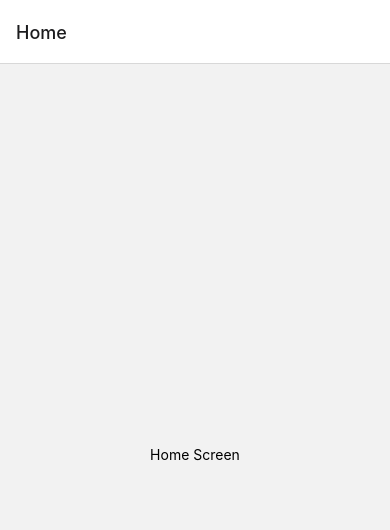
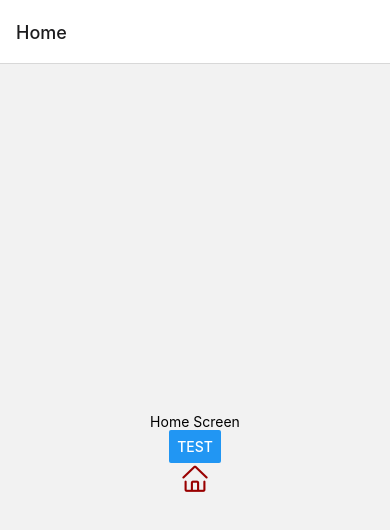
Before and after one commit to Ibnuard/react-native-forum-apps, a React Native app: screen / in a window 390 px wide. Shown: the top 530 px of the page. Built offline with nearby package versions, Linux system fonts and the light colour scheme.

Commit message:
add font awesome

```diff
--- a/package.json
+++ b/package.json
@@ -12,6 +12,7 @@
   "dependencies": {
     "@react-native-firebase/app": "^12.0.0",
     "@react-native-masked-view/masked-view": "^0.2.4",
+    "@react-navigation/bottom-tabs": "^6.0.0-next.18",
     "@react-navigation/native": "^6.0.0-next.13",
     "@react-navigation/stack": "^6.0.0-next.25",
     "react": "17.0.1",
@@ -19,7 +20,8 @@
     "react-native-gesture-handler": "^1.10.3",
     "react-native-reanimated": "^2.2.0",
     "react-native-safe-area-context": "^3.2.0",
-    "react-native-screens": "^3.3.0"
+    "react-native-screens": "^3.3.0",
+    "react-native-vector-icons": "^8.1.0"
   },
   "devDependencies": {
     "@babel/core": "^7.14.5",
--- a/src/navigator/navigator.js
+++ b/src/navigator/navigator.js
@@ -1,13 +1,24 @@
 import * as React from 'react';
-import { View, Text } from 'react-native';
+import { View, Text, Button } from 'react-native';
 import { createStackNavigator } from '@react-navigation/stack';
+import Icon from 'react-native-vector-icons/AntDesign'
 
 const Stack = createStackNavigator();
 
-function HomeScreen() {
+function HomeScreen({ navigation }) {
     return (
         <View style={{ flex: 1, alignItems: 'center', justifyContent: 'center' }}>
             <Text>Home Screen</Text>
+            <Button title={'test'} onPress={() => navigation.navigate('Profile')} />
+            <Icon name="home" size={30} color="#900" />
+        </View>
+    );
+}
+
+function ProfileScreen() {
+    return (
+        <View style={{ flex: 1, alignItems: 'center', justifyContent: 'center' }}>
+            <Text>Profile Screen</Text>
         </View>
     );
 }
@@ -16,6 +27,7 @@ export const AppNavigator = () => {
     return (
         <Stack.Navigator>
             <Stack.Screen name="Home" component={HomeScreen} />
+            <Stack.Screen name="Profile" component={ProfileScreen} />
         </Stack.Navigator>
     )
 }
```
Also changed, not shown: 36 other files (tests, documents, lock files or other folders).
